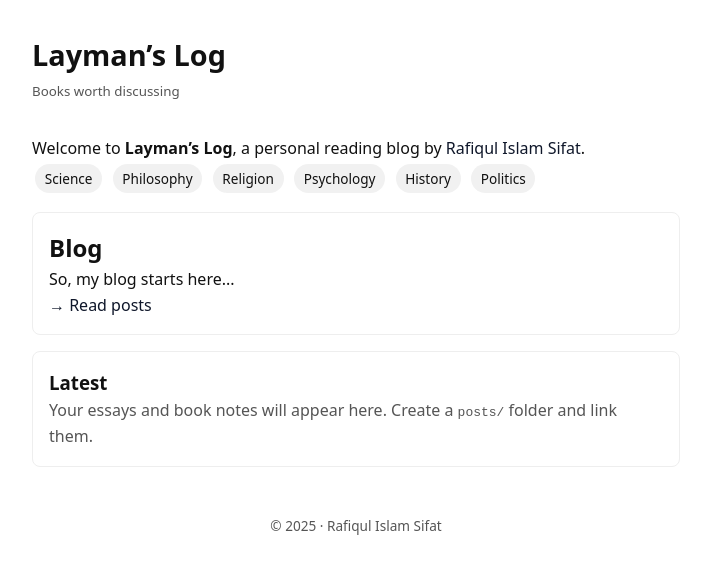
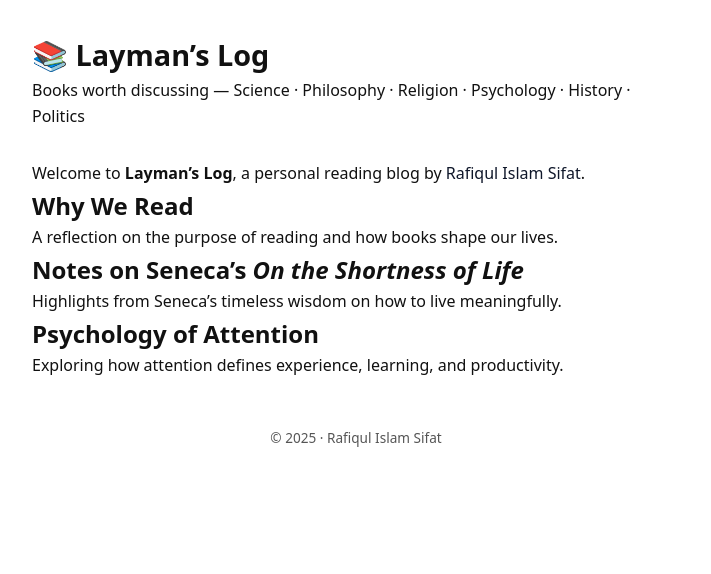
Before and after one commit to laymanslog/laymanslog.github.io, a plain HTML site: page index.html in a window 1280 px wide. Shown: the whole page, without its empty margins (284-995 px from the left). Drawn offline with Linux system fonts and the light colour scheme.

Commit message:
Update index.html

```diff
--- a/index.html
+++ b/index.html
@@ -9,40 +9,40 @@
   <link rel="stylesheet" href="css/style.css">
 </head>
 <body>
-  <header>
-    <h1>Layman’s Log</h1>
-    <small>Books worth discussing</small>
+  <header class="site-header">
+    <h1>📚 Layman’s Log</h1>
+    <p class="subtitle">Books worth discussing — Science · Philosophy · Religion · Psychology · History · Politics</p>
   </header>
 
-  <main>
-    <p>Welcome to <strong>Layman’s Log</strong>, a personal reading blog by
-      <a href="https://github.com/wrislab" target="_blank" rel="noopener">Rafiqul Islam Sifat</a>.
-    </p>
-
-    <div>
-      <span class="tag">Science</span>
-      <span class="tag">Philosophy</span>
-      <span class="tag">Religion</span>
-      <span class="tag">Psychology</span>
-      <span class="tag">History</span>
-      <span class="tag">Politics</span>
-    </div>
-
-    <section class="card">
-      <h2>Blog</h2>
-      <p>So, my blog starts here...</p>
-      <p><a href="/posts">→ Read posts</a></p>
+  <main class="content">
+    <section id="intro" class="intro">
+      <p>Welcome to <strong>Layman’s Log</strong>, a personal reading blog by
+        <a href="https://github.com/wrislab" target="_blank" rel="noopener">Rafiqul Islam Sifat</a>.
+      </p>
     </section>
 
-    <section class="card">
-      <h3>Latest</h3>
-      <p style="color:var(--muted)">Your essays and book notes will appear here.
-         Create a <code>posts/</code> folder and link them.</p>
+    <section id="posts" class="posts">
+      <article class="post">
+        <h2>Why We Read</h2>
+        <p>A reflection on the purpose of reading and how books shape our lives.</p>
+      </article>
+
+      <article class="post">
+        <h2>Notes on Seneca’s <em>On the Shortness of Life</em></h2>
+        <p>Highlights from Seneca’s timeless wisdom on how to live meaningfully.</p>
+      </article>
+
+      <article class="post">
+        <h2>Psychology of Attention</h2>
+        <p>Exploring how attention defines experience, learning, and productivity.</p>
+      </article>
+
+      <!-- Add more posts here -->
     </section>
   </main>
 
-  <footer>
-    © 2025 · Rafiqul Islam Sifat
+  <footer class="site-footer">
+    <p>© 2025 · Rafiqul Islam Sifat</p>
   </footer>
 </body>
 </html>
```
